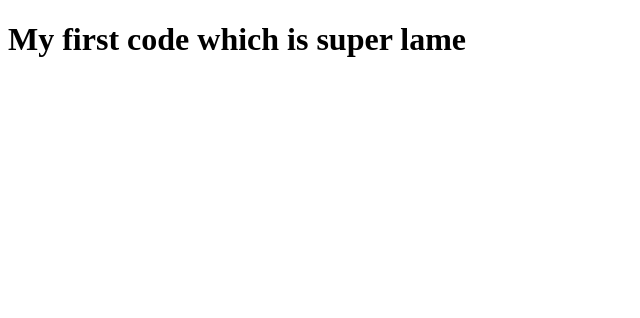
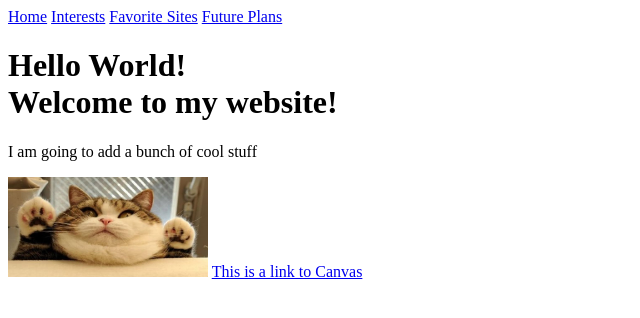
Before and after one commit to AuricDavis/Website, a plain HTML site: page index.html in a window 1280 px wide. Shown: the whole page, without its empty margins (0-640 px from the left). Drawn offline with Linux system fonts and the light colour scheme.

Commit message:
New pages and additions to my website

```diff
--- a/index.html
+++ b/index.html
@@ -1,13 +1,18 @@
 <!DOCTYPE html>
 <html>
+   <div class="topnav">
+       <a class="active" href="/index.html">Home</a>
+       <a href="/interests.html">Interests</a>
+       <a href="/favsites.html">Favorite Sites</a>
+       <a href="/plans.html">Future Plans</a>
+   </div>
     <head>
-
-
-
+        <title>Website of Coolness</title>
     </head>
     <body>
-        <h1>
-            My first code which is super lame
-        </h1>
+        <h1> Hello World! <br>Welcome to my website!</h1>
+        <p title="I am the first paragraph.">I am going to add a bunch of cool stuff</p>
+        <img src="test-image.jpg" width="200" height="100">
+        <a href="https://lms.neumont.edu/courses/2587814/assignments/22606457">This is a link to Canvas</a>
     </body>
 </html>
```
Also changed, not shown: interests.html (added, +14 -0 lines), favsites.html (added), plans.html (added), test-image.jpg (added), topbar.css (added).
